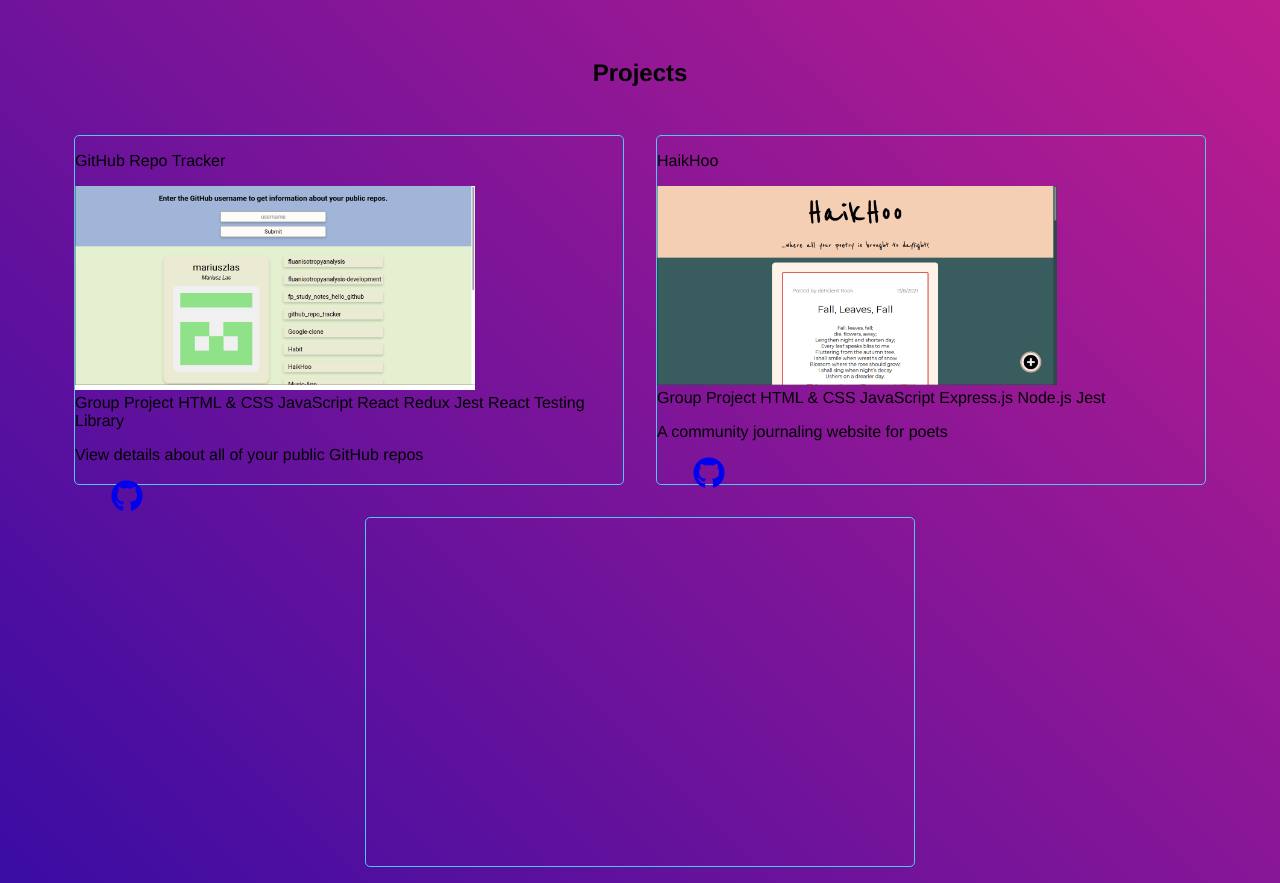
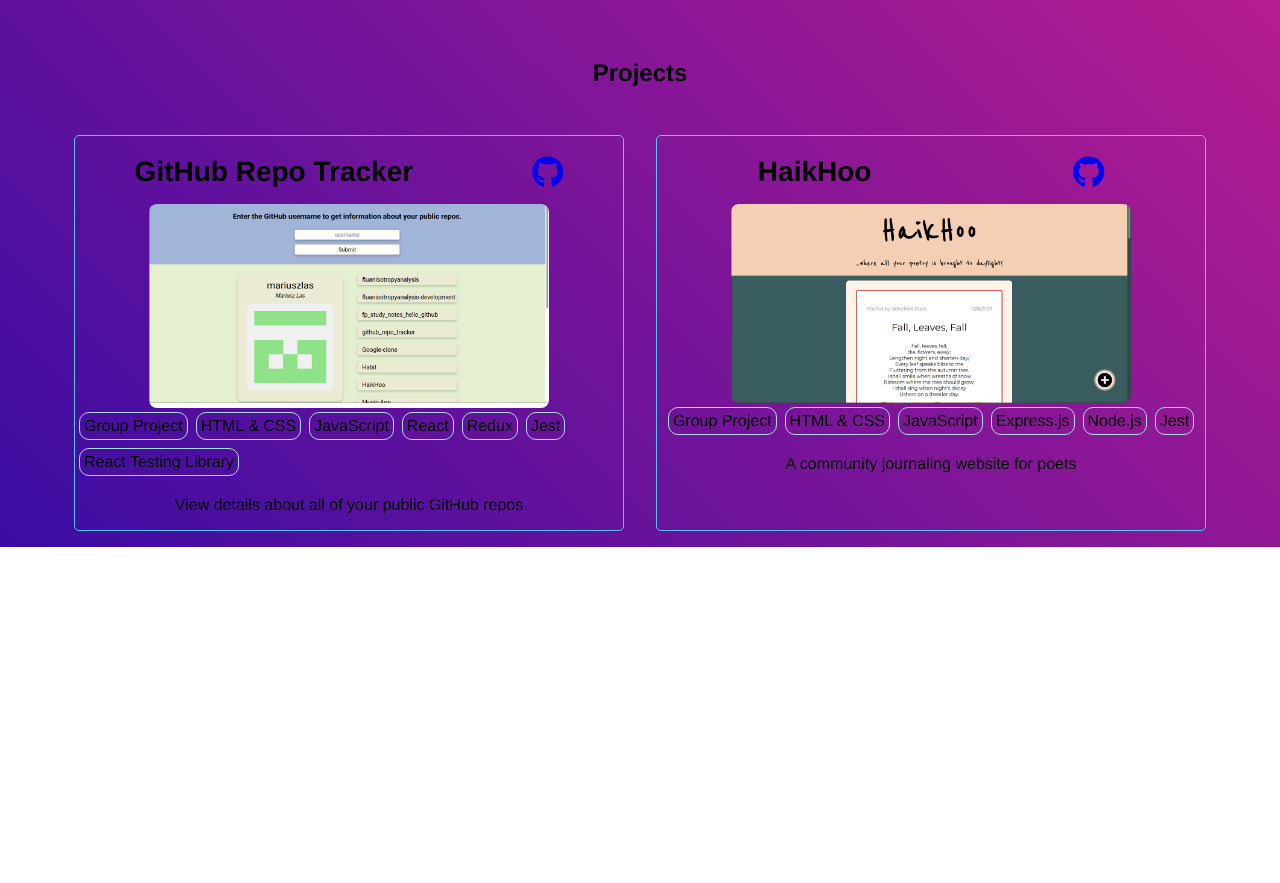
Before and after one commit to mariuszlas/personal-website, a plain HTML site: page index.html in a window 1280 px wide. Shown: the part 960-1843 px from the top of the page. After the commit the page ends 1507 px from the top, so only its background shows below. Drawn offline with nearby package versions, Linux system fonts and the light colour scheme.

Commit message:
Updated layout of the project card

```diff
--- a/index.html
+++ b/index.html
@@ -66,26 +66,28 @@
 
         <section id="projects">
             <article>
-                <p class="project-name">GitHub Repo Tracker</p>
+                <div class="project-header">
+                    <a class="project-name" href="https://github-repo-tracker-delta.vercel.app/" target="_blank">GitHub Repo Tracker</a>
+                    <a href="https://github.com/mariuszlas/github_repo_tracker" target="_blank"><i class="fab fa-github fa-2x"></i></a>
+                </div>
                 <img class="desktop-img" src="./img/github_repo_tracker.png" alt="github_repo_tracker screenshot">
                 <div class="tags">
-                    <span>Group Project</span>
-                    <span>HTML & CSS</span>
-                    <span>JavaScript</span>
-                    <span>React</span>
-                    <span>Redux</span>
-                    <span>Jest</span>
-                    <span>React Testing Library</span>
+                    <span class="tag">Group Project</span>
+                    <span class="tag">HTML & CSS</span>
+                    <span class="tag">JavaScript</span>
+                    <span class="tag">React</span>
+                    <span class="tag">Redux</span>
+                    <span class="tag">Jest</span>
+                    <span class="tag">React Testing Library</span>
                 </div>
                 <p class="Description">View details about all of your public GitHub repos</p>
-                <div class="links">
-                    <a href="https://github-repo-tracker-delta.vercel.app/" target="_blank"><i class="fab fa-link fa-2x"></i></i></a>
-                    <a href="https://github.com/mariuszlas/github_repo_tracker" target="_blank"><i class="fab fa-github fa-2x"></i></a>
-                </div>
             </article>
 
             <article>
-                <p class="project-name">HaikHoo</p>
+                <div class="project-header">
+                    <a class="project-name" href="https://haikhoo.netlify.app/" target="_blank">HaikHoo</a>
+                    <a href="https://github.com/mariuszlas/HaikHoo" target="_blank"><i class="fab fa-github fa-2x"></i></a>
+                </div>
                 <img class="desktop-img" src="./img/haikhoo.png" alt="haikhoo screenshot">
                 <div class="tags">
                     <span class="tag">Group Project</span>
@@ -96,14 +98,6 @@
                     <span class="tag">Jest</span>
                 </div>
                 <p class="Description">A community journaling website for poets</p>
-                <div class="links">
-                    <a href="https://haikhoo.netlify.app/" target="_blank"><i class="fab fa-link fa-2x"></i></i></a>
-                    <a href="https://github.com/mariuszlas/HaikHoo" target="_blank"><i class="fab fa-github fa-2x"></i></a>
-                </div>
-            </article>
-
-            <article>
-
             </article>
 
         </section>
--- a/style.css
+++ b/style.css
@@ -81,6 +81,7 @@ h1 {
 /*///////////////// PROJECTS SECTION ///////////////////////////*/
 .desktop-img {
     width: 400px;
+    border-radius: 8px;
 }
 
 #projects {
@@ -90,9 +91,45 @@ h1 {
 }
 
 article {
+    display: flex;
+    flex-direction: column;
+    align-items: center;
     width: 550px;
-    height: 350px;
+    /* height: 350px; */
     border: solid 1px #4cc9f0;
     border-radius: 5px;
     margin: 1em;
 }
+
+.project-header {
+    display: flex;
+    flex-direction: row;
+    justify-content: space-around;
+    width: 100%;
+    margin-top: 1.25em;
+    margin-bottom: 1em;
+}
+
+.project-name {
+    text-decoration: none;
+    color: black;
+    font-size: 1.75em;
+    font-weight: bolder;
+}
+
+.project-name:hover {
+    color: #f72585;
+}
+
+.tags {
+    display: flex;
+    flex-direction: row;
+    flex-wrap: wrap;
+}
+
+.tag {
+    padding: 0.25em;
+    border: solid 1px lightblue;
+    border-radius: 10px;
+    margin: 0.25em;
+}
```
